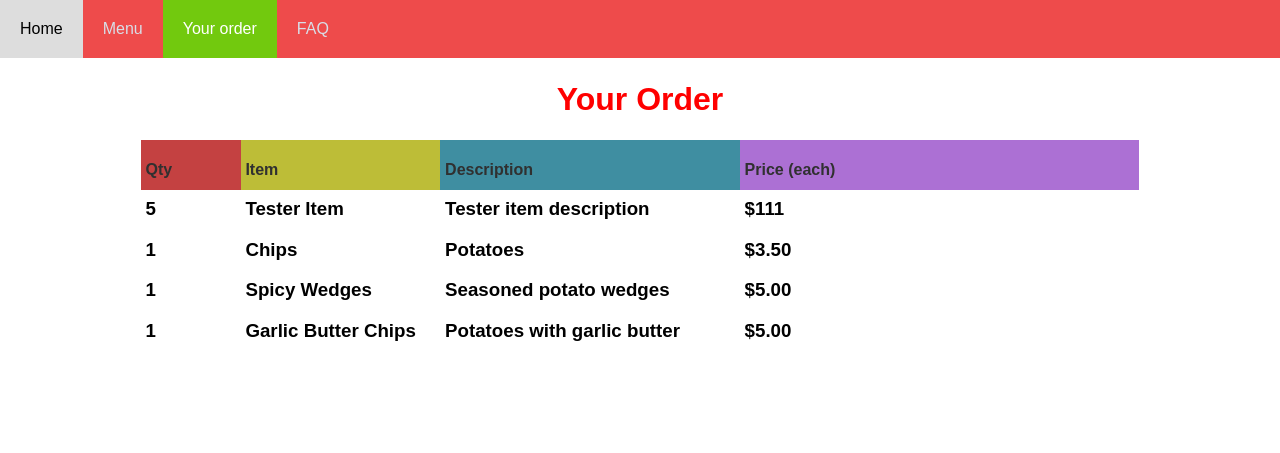
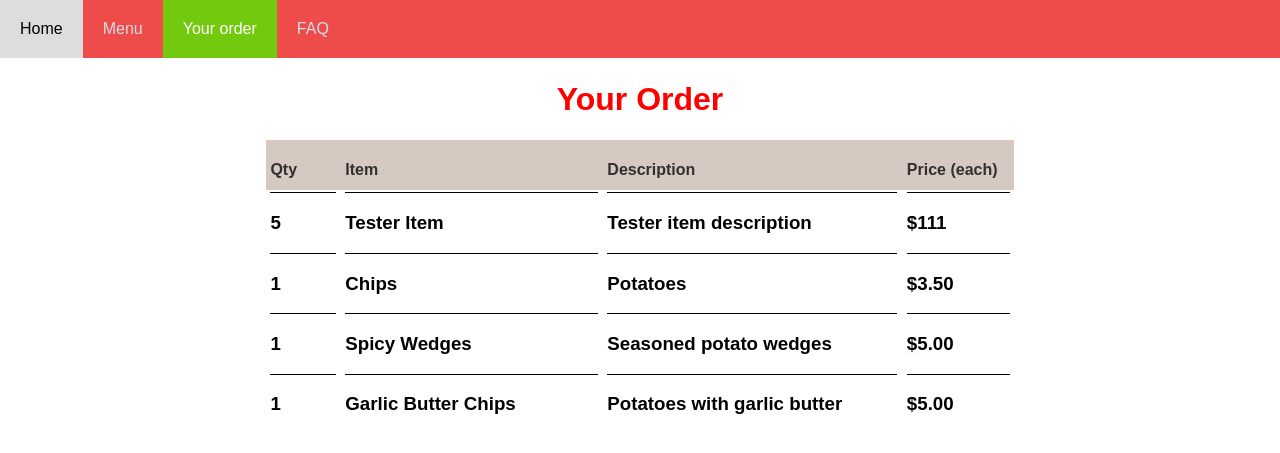
Before and after one commit to sophiayli/Sophia_webapp, a Flask app: page /orders in a window 1280 px wide. Shown: the top 453 px of the page. Run offline with Flask 2, Linux system fonts and the light colour scheme; data comes from the database, SQL or seed files in the repository.

Commit message:
added borders to top and bottom of each div
want to have border on just bottom side, also want to remove the gaps between each div

```diff
--- a/static/stickymenu.css
+++ b/static/stickymenu.css
@@ -167,7 +167,7 @@ th {
 }
 
 .row{
-  width: 80%;
+  width: 60%;
   flex-wrap: wrap;
   display:flex;
   margin:auto;
@@ -175,12 +175,14 @@ th {
 }
 
 .column{
+  border-style: solid hidden hidden hidden;
   border-bottom: #333;
+  border-width: 1px;
 }
 
 .Quantity{
   width:10%;
-  background: rgb(196, 65, 65);
+  background: rgb(214, 201, 193);
   height: 50px;
   margin: auto;
   box-sizing: border-box;
@@ -188,8 +190,8 @@ th {
 }
 
 .Item{
-  width:20%;
-  background: rgb(189, 189, 55);
+  width:35%;
+  background: rgb(214, 201, 193);
   height: 50px;
   margin: auto;
   box-sizing: border-box;
@@ -197,8 +199,8 @@ th {
 }
 
 .Description{
-  width:30%;
-  background:rgb(63, 142, 161);
+  width:40%;
+  background:rgb(214, 201, 193);
   height: 50px;
   margin: auto;
   box-sizing: border-box;
@@ -207,8 +209,8 @@ th {
 }
 
 .Price{
-  width:40%;
-  background:rgb(172, 112, 212);
+  width: 15%;
+  background:rgb(214, 201, 193);
   height: 50px;
   margin: auto;
   box-sizing: border-box;
--- a/templates/order.html
+++ b/templates/order.html
@@ -59,7 +59,7 @@
       </div>
       {% endfor %}
     </div>
-
+</div>
 
       <!--<tr class ="hover table-styling">
         <h1>YOUR ITEMS</h1>
```
